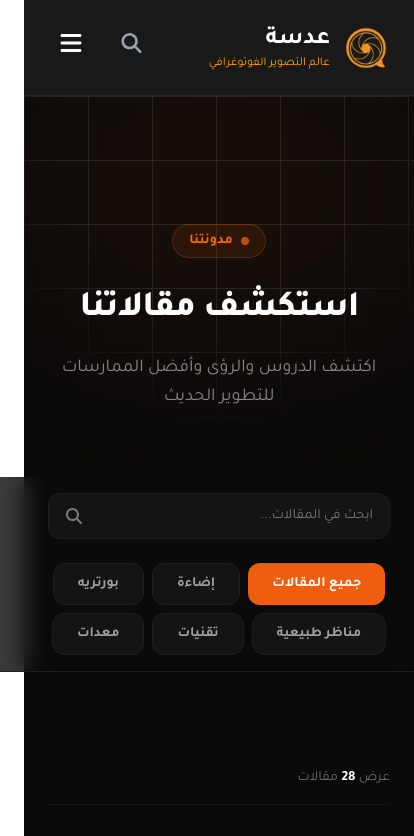
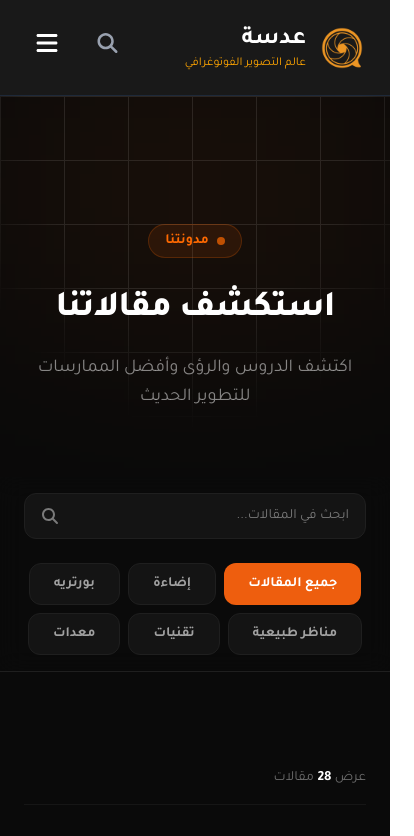
Before and after one commit to eslam2981/lens-studio, a React (Vite) app: page /blog in a window 390 px wide. Shown: the top 836 px of the page, 414 px wide, since content can reach past the window. Built offline with nearby package versions, Linux system fonts and the light colour scheme; grey boxes are pictures that could not be loaded.

Commit message:
fix horizontal scroll

```diff
--- a/src/components/blog/BlogControls.jsx
+++ b/src/components/blog/BlogControls.jsx
@@ -2,7 +2,7 @@ import { FontAwesomeIcon } from "@fortawesome/react-fontawesome";
 import { faSearch } from "@fortawesome/free-solid-svg-icons";
 export default function BlogControls({ categories, selectedCategory, onCategoryChange, searchQuery, onSearchChange }) {
   return (
-    <div className="sticky top-24 z-40 bg-[#0a0a0a]/80 backdrop-blur-md border-b border-[#1f1f1f] py-4 mb-8 -mx-6 px-6 md:mx-0 md:px-0">
+    <div className="sticky top-24 z-40 bg-[#0a0a0a]/80 backdrop-blur-md border-b border-[#1f1f1f] py-4 mb-8 w-full">
       <div className="mx-auto max-w-7xl px-6">
         <div className="flex flex-col md:flex-row justify-between items-center gap-6">
         {/* Search */}
```
